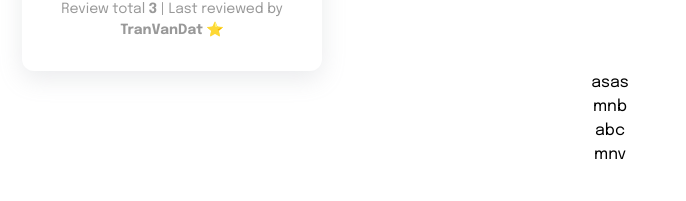
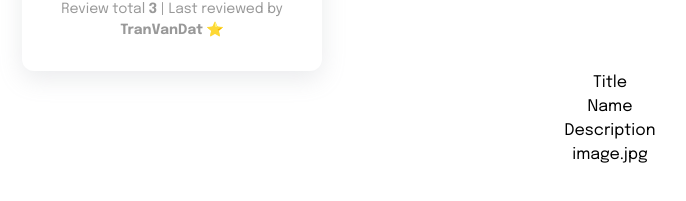
Before and after one commit to tranvandat05032002/beginnerTypescript, a React (Vite) app: page / in a window 1280 px wide. Shown: the part 283-484 px from the top of the page, without its empty margins (30-716 px from the left). Built offline with nearby package versions, Linux system fonts and the light colour scheme.

Commit message:
theory function overloading practice Interface

```diff
--- a/src/App.tsx
+++ b/src/App.tsx
@@ -92,7 +92,12 @@ function App() {
           </div>
         </div>
       </div>
-      <Card description="abc" image="mnv" name="mnb" title="asas"></Card>
+      <Card
+        title="Title"
+        name="Name"
+        description="Description"
+        image="image.jpg"
+      ></Card>
     </React.Fragment>
   );
 }
--- a/src/basic/Interface.tsx
+++ b/src/basic/Interface.tsx
@@ -4,3 +4,8 @@ export interface ICard {
   description: string;
   image: string;
 }
+// function overloading
+export interface ICordinate {
+  x: number;
+  y: number;
+}
--- a/tsconfig.json
+++ b/tsconfig.json
@@ -10,7 +10,7 @@
     "moduleResolution": "bundler",
     "allowImportingTsExtensions": true,
     "resolveJsonModule": true,
-    "isolatedModules": true,
+    "isolatedModules": false,
     "noEmit": true,
     "jsx": "react-jsx",
 
```
Also changed, not shown: .eslintrc.cjs, 1 other file (tests, documents, lock files or other folders).
